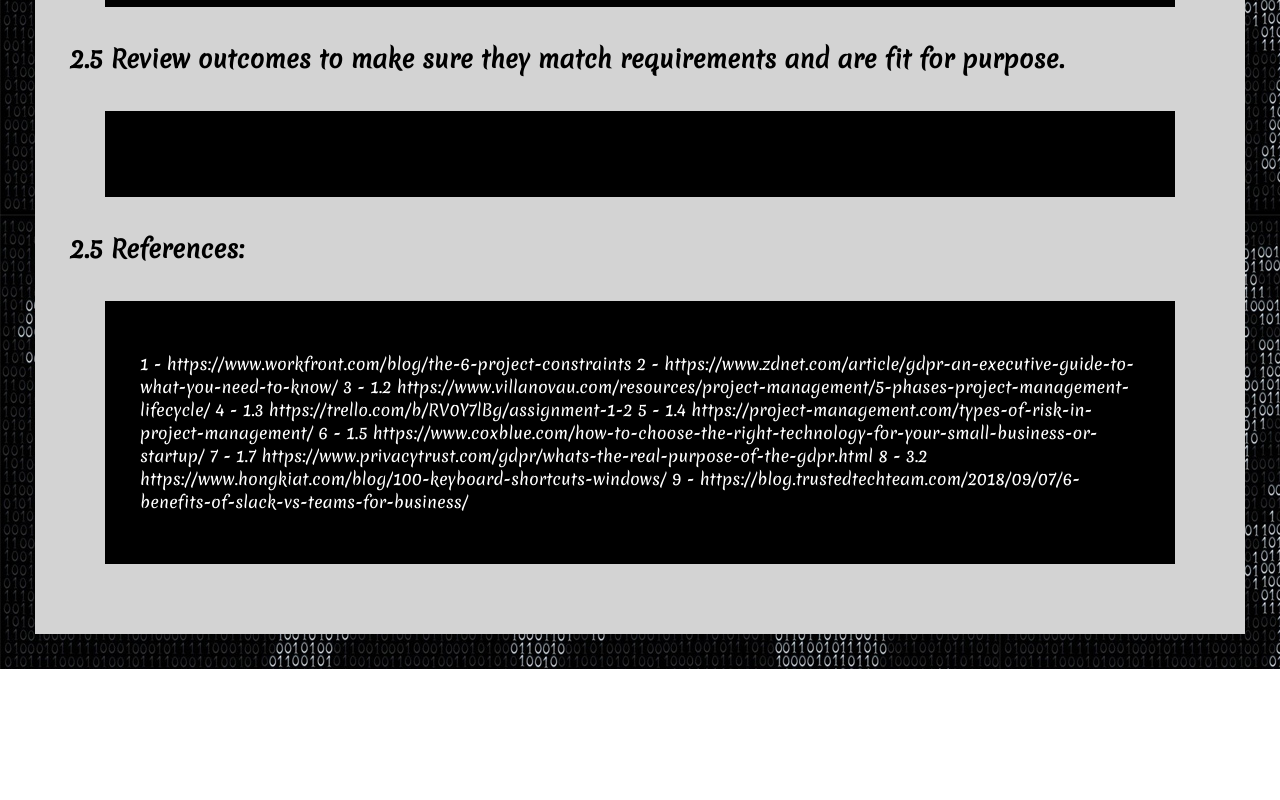
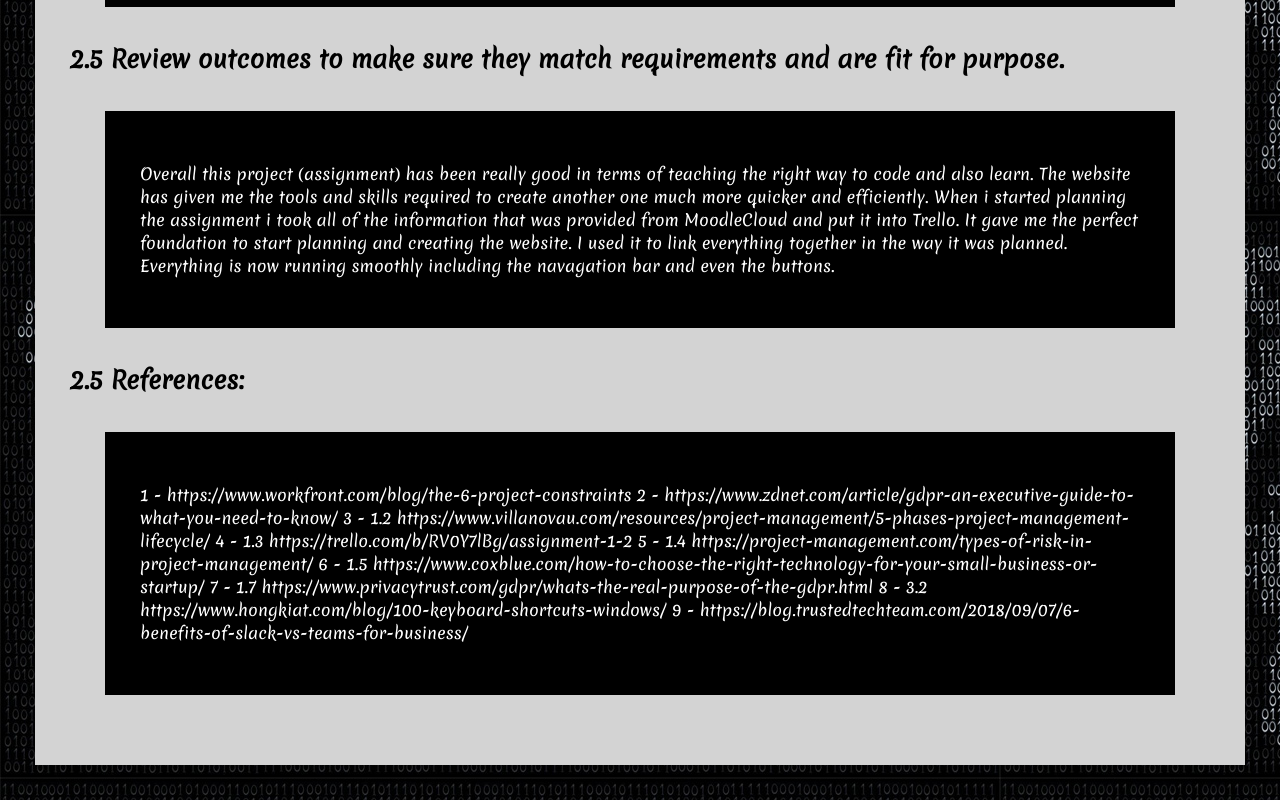
Before and after one commit to DevlopAli/SyedAli, a plain HTML site: page assignment1.html in a window 1280 px wide. Shown: the part 5978-6778 px from the top of the page. Before the commit the page ends 6647 px from the top, so only its background shows below. Drawn offline with Linux system fonts and the light colour scheme.

Commit message:
2.5 updated

```diff
--- a/assignment1.html
+++ b/assignment1.html
@@ -203,7 +203,12 @@
     <h2>2.5 Review outcomes to make sure they match requirements and are fit for purpose.
     </h2>
     <div class="wrapper">
-    <p>
+    <p>Overall this project (assignment) has been really good in terms of teaching the right way
+        to code and also learn. The website has given me the tools and skills required to create another one
+        much more quicker and efficiently. When i started planning the assignment i took all of the information
+        that was provided from MoodleCloud and put it into Trello. It gave me the perfect foundation to start planning
+        and creating the website. I used it to link everything together in the way it was planned.
+        Everything is now running smoothly including the navagation bar and even the buttons.
 
     </p>
     </div>
```
